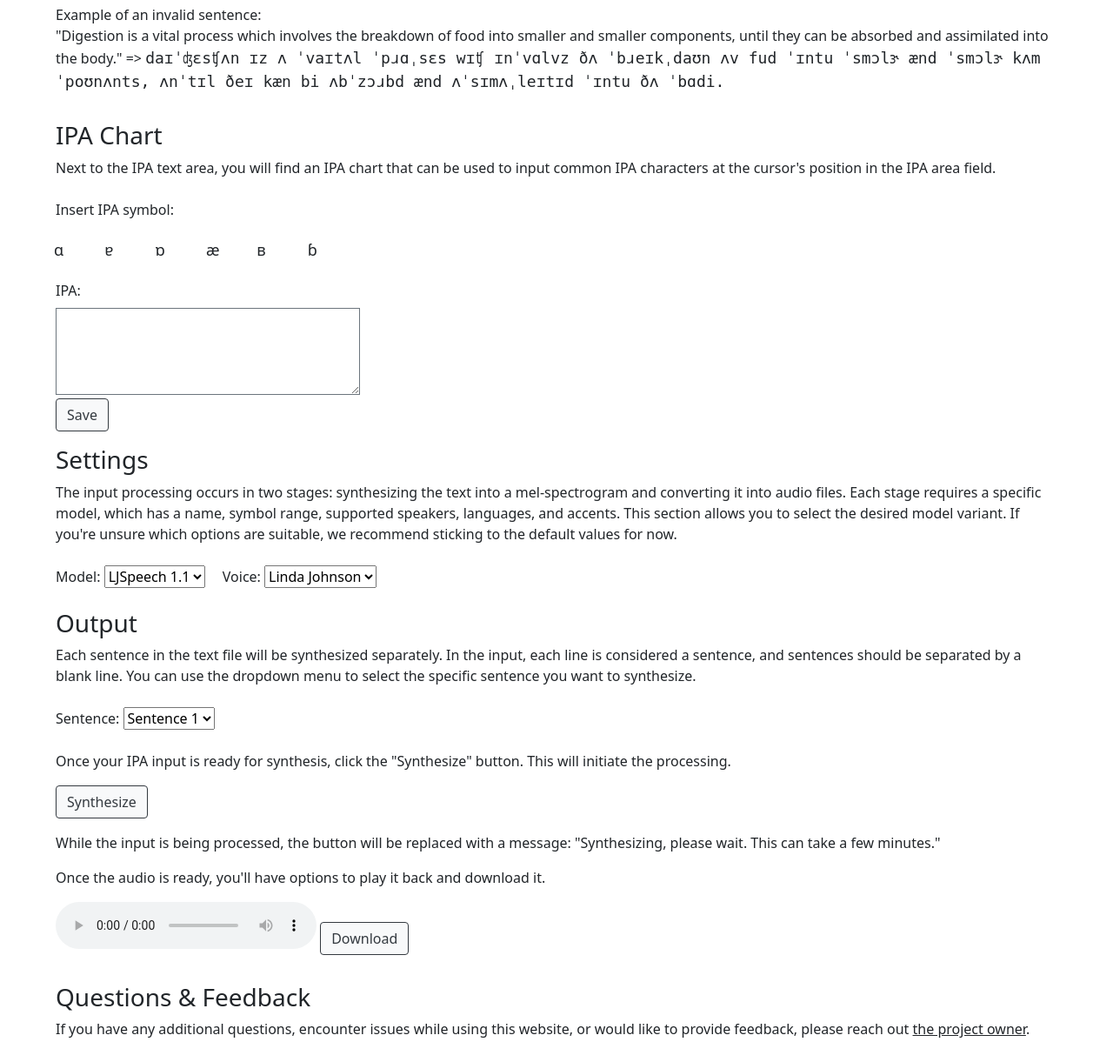
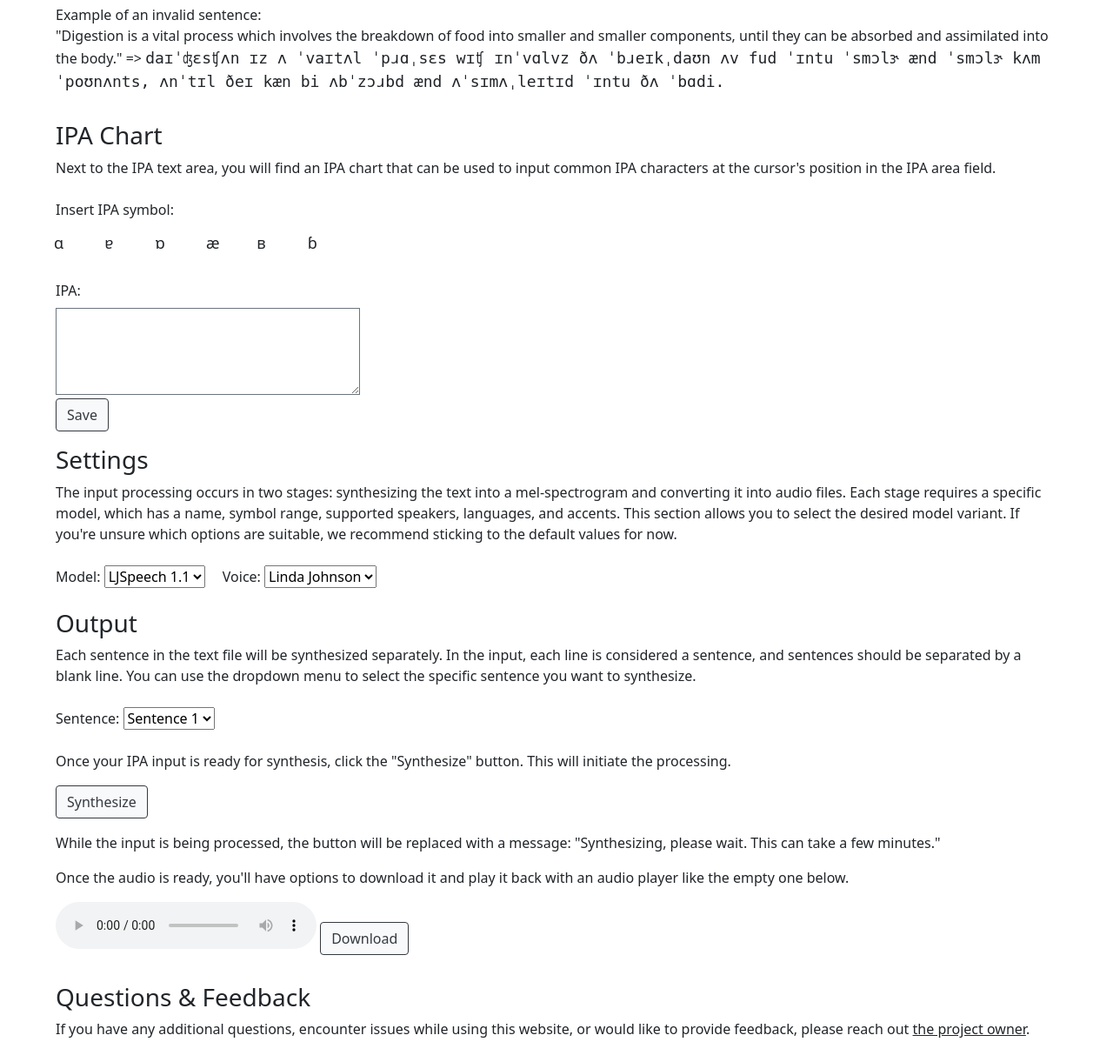
Before and after one commit to ntlprzybysz/synthesis-gui, a Django app: page /synthesis/help/ in a window 1280 px wide. Shown: the part 2160-3381 px from the top of the page at 87% size. Run offline with Django 4.2, Linux system fonts and the light colour scheme; parts of the project's set-up code (start-up, migrations or seed data) failed here and were passed over; some libraries are stand-ins or nearby versions.

Commit message:
Improved accessibility with WAVE browser extension

```diff
--- a/synthesis/static/base.css
+++ b/synthesis/static/base.css
@@ -35,3 +35,12 @@ label {
     background-color: #f8f9fa;
     border-color: #f8f9fa;
 }
+
+legend {
+    font-size: medium;
+    white-space: nowrap;
+    padding-top: 0.5rem;
+    margin-inline-end: 1rem;
+    display: inline-block;
+    margin-bottom: 0.5rem;
+}
--- a/synthesis/static/main.js
+++ b/synthesis/static/main.js
@@ -228,7 +228,7 @@ function showSuccess(audioUrl) {
 
                         <audio controls style="margin-right: 1rem;">
                                 <source src="${audioUrl}" type="audio/wav">
-                                <p>Your browser does not support the audio tag.</p>
+                                <p>A video player should have appeared here, but your browser does not support the audio tag.</p>
                         </audio>
 
                         <button id="download-button" class="btn btn-light btn-outline-dark mb-3" download>Download</button>
--- a/synthesis/templates/help.html
+++ b/synthesis/templates/help.html
@@ -19,8 +19,8 @@
                 You can listen to a sample audio of the following text: "The North Wind and the Sun were disputing which
                 wasthe stronger, when a traveler came along wrapped in a warm cloak."
                 <a href="https://tuc.cloud/index.php/s/gzaYDNKinHw6GCz"
-                    class="link-dark link-offset-2 link-underline-opacity-25 link-underline-opacity-100-hover">Click
-                    here to listen</a> (headphones recommended).
+                    class="link-dark link-offset-2 link-underline-opacity-25 link-underline-opacity-100-hover">Listen
+                    (headphones recommended)</a>.
             </p>
         </div>
     </div>
@@ -37,9 +37,8 @@
             <div class="row">
                 <div class="col-12">
                     <div class="input-group">
-                        <div class="input-group-text" style="background: none; border: none; padding: 0;"
-                            aria-hidden="true">
-                            <img src="/static/graphics/edit_btn.svg" width="30" height="auto">
+                        <div class="input-group-text" style="background: none; border: none; padding: 0;">
+                            <img src="/static/graphics/edit_btn.svg" alt="" width="30" height="auto">
                         </div>
                         <input type="text" class="form-control form-control-lg"
                             style="width: 250px; border: none; outline: 0;" id="project-name" value="Example synthesis"
@@ -195,7 +194,7 @@
             </p>
             <div class="row">
                 <div class="col">
-                    <label for="ipa-chart">Insert IPA symbol:</label>
+                    <legend>Insert IPA symbol:</label>
                     <div class="row" id="ipa-chart" name="ipa-chart" style="width: 350px;">
                         <div class="col" style="padding: .0rem;">
                             <button type="button" class="btn btn-light btn-ipa"
@@ -277,11 +276,12 @@
                 wait. This can take a few minutes."
             </p>
             <p class="text-start">
-                Once the audio is ready, you'll have options to play it back and download it.
+                Once the audio is ready, you'll have options to download it and play it back with an audio player
+                like the empty one below.
             </p>
             <audio controls>
                 <source src="" type="audio/wav">
-                Your browser does not support the audio tag.
+                A video player should have appeared here, but your browser does not support the audio tag.
             </audio>
             <button id="download-button" class="btn btn-light btn-outline-dark mb-3">Download</button>
         </div>
--- a/synthesis/templates/home.html
+++ b/synthesis/templates/home.html
@@ -1,6 +1,6 @@
 {% load static %}
 <!doctype html>
-<html lang="eng">
+<html lang="en">
 
 <head>
         {% block title %}
@@ -18,8 +18,10 @@
                 <nav class="navbar navbar-expand-lg" style="background-color: #f8f9fa;">
                 <div class="container-fluid mt-3 mb-3">
                         <a class="navbar-brand" style="text-decoration: none; font-size: xx-large;" href="{% url 'home' %}">
-                                <img src="{% static 'graphics/logo_transparent_500x500.png' %}" alt="Logo" width="90" height="auto"
-                                class="d-inline-block align-middle" style="margin-right: 1rem;">Speech synthesis</a>
+                                <img src="{% static 'graphics/logo_transparent_500x500.png' %}" alt="Logo of the website" width="90" height="auto"
+                                class="d-inline-block align-middle" style="margin-right: 1rem;">
+                                <h1 style="font-size: xx-large; display: inline;">Speech synthesis</h1>
+                        </a>
 
                         <ul class="navbar-nav">
                                 <li class="nav-item">
@@ -64,7 +66,7 @@
                                                 <div class="input-group">
                                                         <div class="input-group-text" style="background: none; border: none; padding: 0;">
                                                         <img src="{% static 'graphics/edit_btn.svg' %}" width="30" height="auto"
-                                                                aria-hidden="true">
+                                                                alt="">
                                                         </div>
                                                         {{ form.project_name }}
                                                 </div>
@@ -92,12 +94,12 @@
                                                         <button type="button" id="save-project-button" class="btn btn-light btn-outline-dark"
                                                                 style="margin-inline: .5rem;" onclick="saveProject()">
                                                                 <img src="{% static 'graphics/download_btn.svg' %}" width="20" height="auto"
-                                                                aria-hidden="true"> Save project
+                                                                alt=""> Save project
                                                         </button>
                                                         <button type="button" id="load-project-button" class="btn btn-light btn-outline-dark"
                                                                 onclick="loadProject()">
                                                                 <img src="{% static 'graphics/upload_btn.svg' %}" width="20" height="auto"
-                                                                aria-hidden="true"> Load project
+                                                                alt=""> Load project
                                                         </button>
                                                 </div>
                                         </div>
@@ -136,7 +138,7 @@
                                         </div>
 
                                         <div class="col-lg-4 col-md-6 col-12 mb-3">
-                                                <label for="ipa-chart" class="form-label">Insert IPA symbol:</label>
+                                                <legend>Insert IPA symbol:</legend>
                                                 <div class="border border-secondary px-4 py-4" id="ipa-chart" name="ipa-chart">
                                                         <div class="row">
                                                                 <!-- ɑɐɒæʙɓβçɕð -->
```
